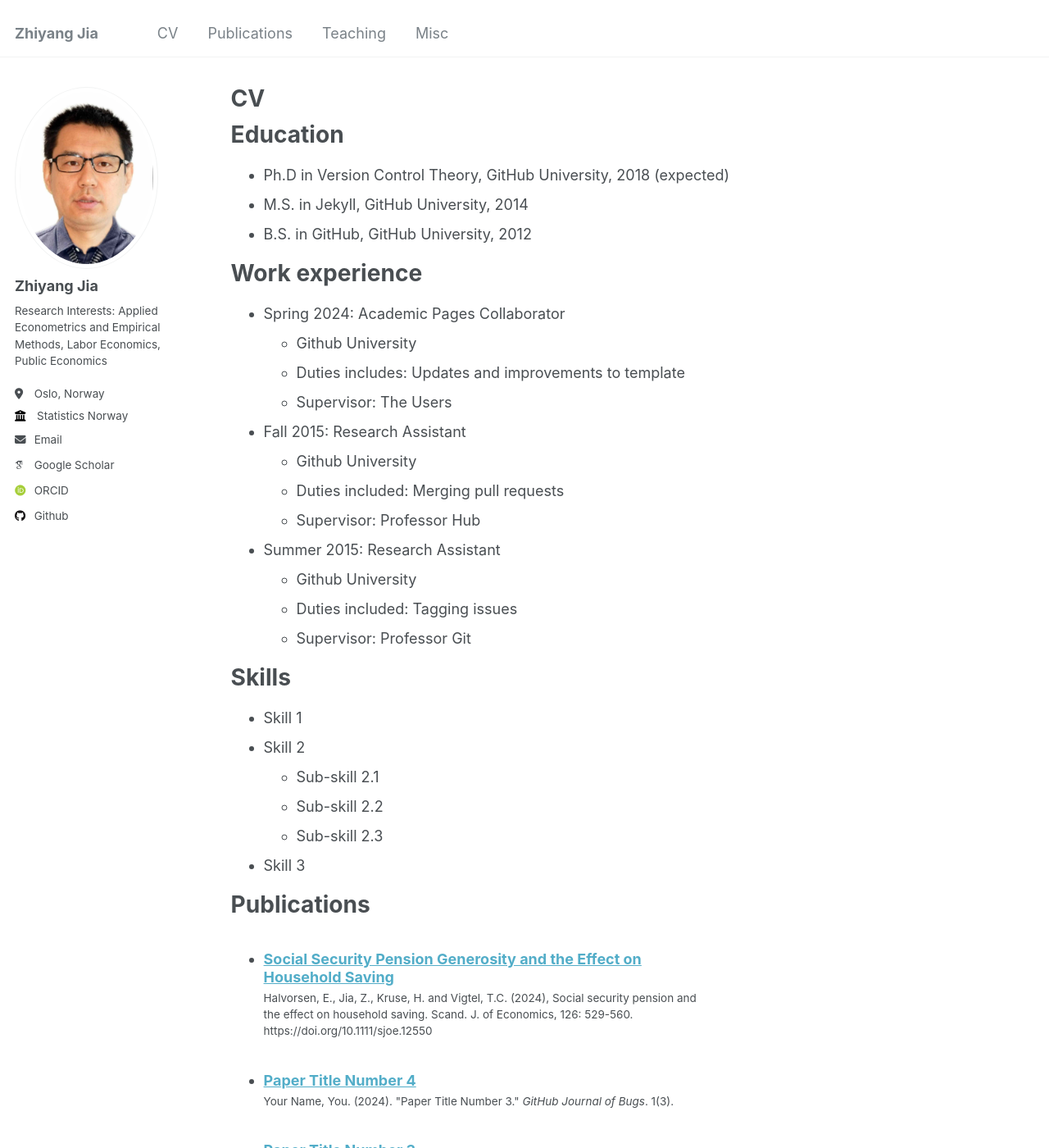
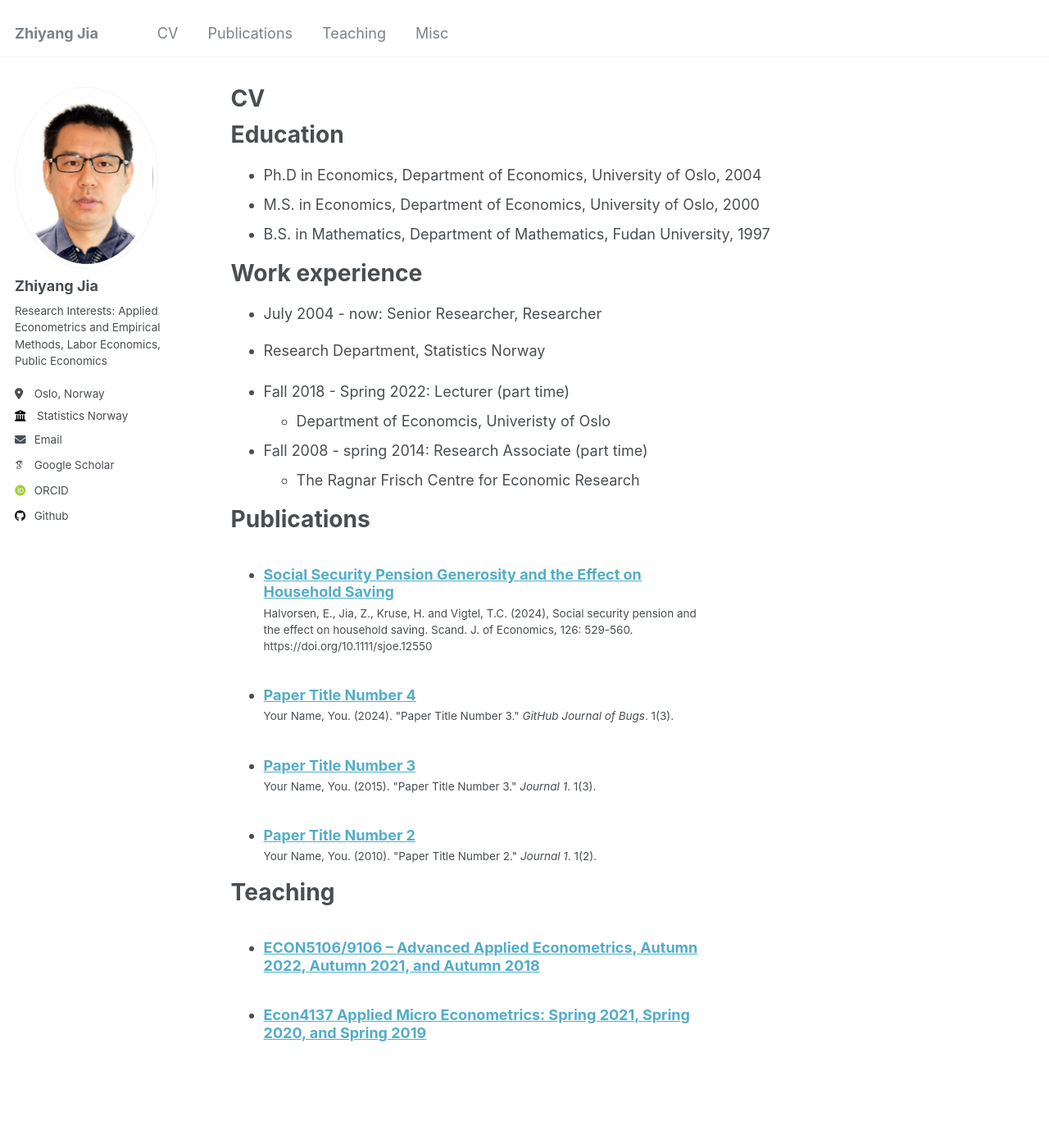
Before and after one commit to Zhiyang-Jia/Zhiyang-Jia.github.io, a Jekyll site: the page built from _pages/cv.md, in a window 1280 px wide and 1400 px high. Shown: the whole window at 82% size. Built offline with Jekyll 4.4.1, drawn with Linux system fonts in a browser that asks for light colours; some web fonts are replaced; some of the changed text lies outside the part shown.

Commit message:
Update cv.md

```diff
--- a/_pages/cv.md
+++ b/_pages/cv.md
@@ -11,35 +11,21 @@ redirect_from:
 
 Education
 ======
-* Ph.D in Version Control Theory, GitHub University, 2018 (expected)
-* M.S. in Jekyll, GitHub University, 2014
-* B.S. in GitHub, GitHub University, 2012
+* Ph.D in Economics, Department of Economics, University of Oslo, 2004
+* M.S. in Economics, Department of Economics, University of Oslo, 2000
+* B.S. in Mathematics, Department of Mathematics, Fudan University, 1997
 
 Work experience
 ======
-* Spring 2024: Academic Pages Collaborator
-  * Github University
-  * Duties includes: Updates and improvements to template
-  * Supervisor: The Users
+*  July 2004 - now: Senior Researcher, Researcher
+  * Research Department, Statistics Norway
 
-* Fall 2015: Research Assistant
-  * Github University
-  * Duties included: Merging pull requests
-  * Supervisor: Professor Hub
+* Fall 2018 - Spring 2022: Lecturer (part time)
+  * Department of Economcis, Univeristy of Oslo
 
-* Summer 2015: Research Assistant
-  * Github University
-  * Duties included: Tagging issues
-  * Supervisor: Professor Git
+* Fall 2008 - spring 2014: Research Associate (part time)
+  * The Ragnar Frisch Centre for Economic Research
 
-Skills
-======
-* Skill 1
-* Skill 2
-  * Sub-skill 2.1
-  * Sub-skill 2.2
-  * Sub-skill 2.3
-* Skill 3
 
 Publications
 ======
@@ -47,18 +33,9 @@ Publications
     {% include archive-single-cv.html %}
   {% endfor %}</ul>
 
-Talks
-======
-  <ul>{% for post in site.talks reversed %}
-    {% include archive-single-talk-cv.html  %}
-  {% endfor %}</ul>
 
 Teaching
 ======
   <ul>{% for post in site.teaching reversed %}
     {% include archive-single-cv.html %}
   {% endfor %}</ul>
-
-Service and leadership
-======
-* Currently signed in to 43 different slack teams
```
